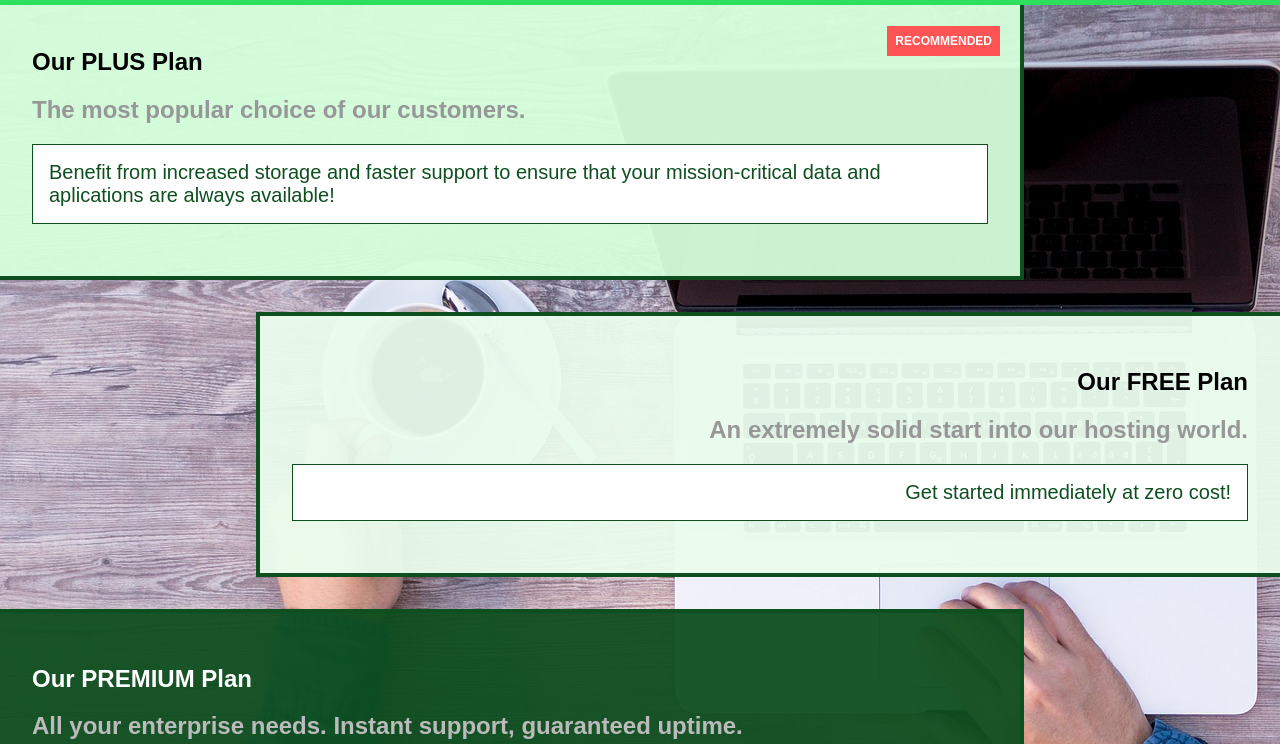
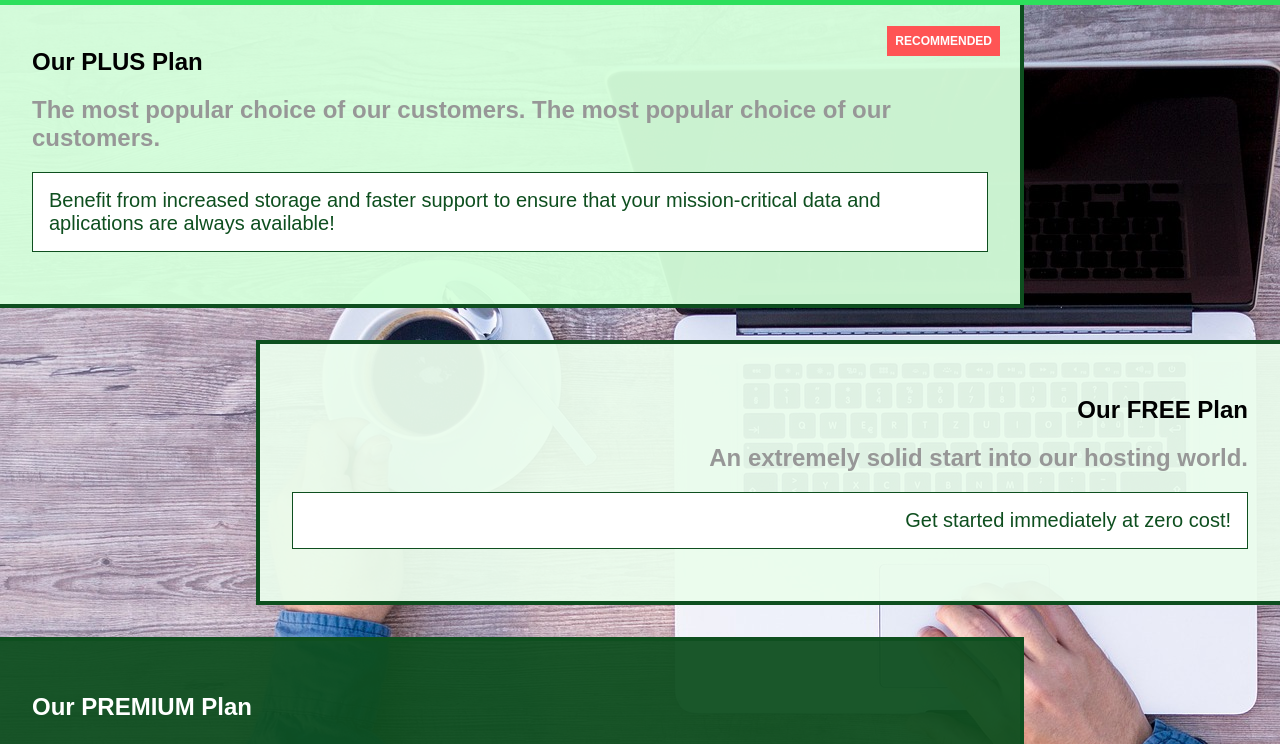
Before and after one commit to vumar/project-1, a plain HTML site: page packages/index.html in a window 1280 px wide. Shown: the part 56-800 px from the top of the page. Drawn offline with Linux system fonts and the light colour scheme.

Commit message:
my second commit

```diff
--- a/packages/index.html
+++ b/packages/index.html
@@ -44,7 +44,8 @@
           <h1 class="package__title">Our PLUS Plan</h1>
           <h2 class="package__badge">RECOMMENDED</h2>
           <h2 class="package__subtitle">
-            The most popular choice of our customers.
+            The most popular choice of our customers. The most popular choice of
+            our customers.
           </h2>
           <p class="package__info">
             Benefit from increased storage and faster support to ensure that
```
